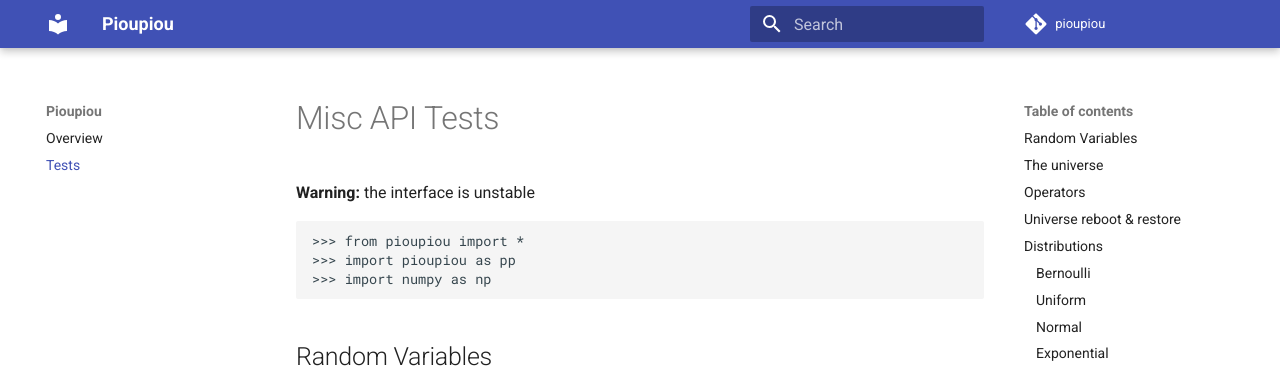
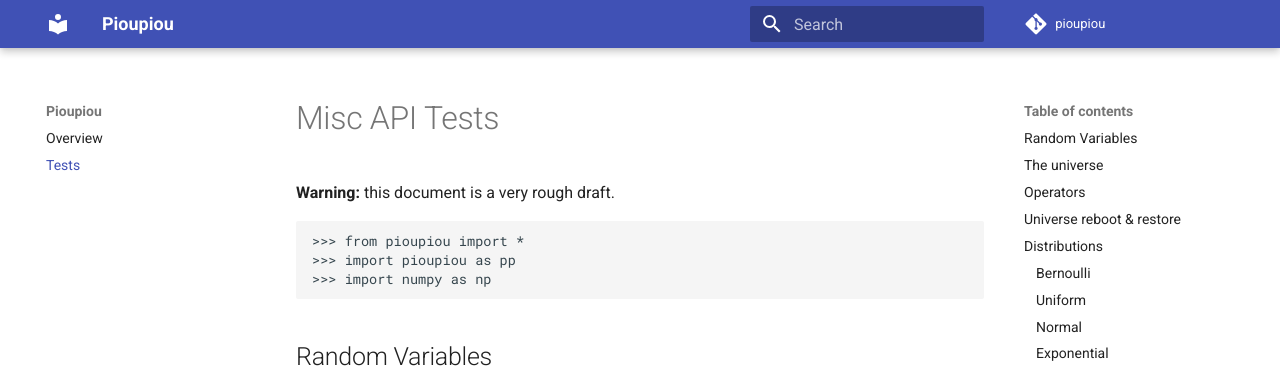
Before and after one commit to boisgera/pioupiou, an MkDocs documentation site: the page built from mkdocs/tests.md, in a window 1280 px wide and 900 px high. Shown: the top 372 px of the window. Built offline with MkDocs 1.6.1 and Material for MkDocs 9.7.7, drawn with Linux system fonts in a browser that asks for light colours; comment, search, counter and statistics services are not loaded; old or Windows-style settings are respelled for this version of MkDocs.

Commit message:
document that tests.md is a draft

```diff
--- a/mkdocs/tests.md
+++ b/mkdocs/tests.md
@@ -2,7 +2,7 @@
 Misc API Tests
 ================================================================================
 
-**Warning:** the interface is unstable
+**Warning:** this document is a very rough draft.
 
 
     >>> from pioupiou import *
```
